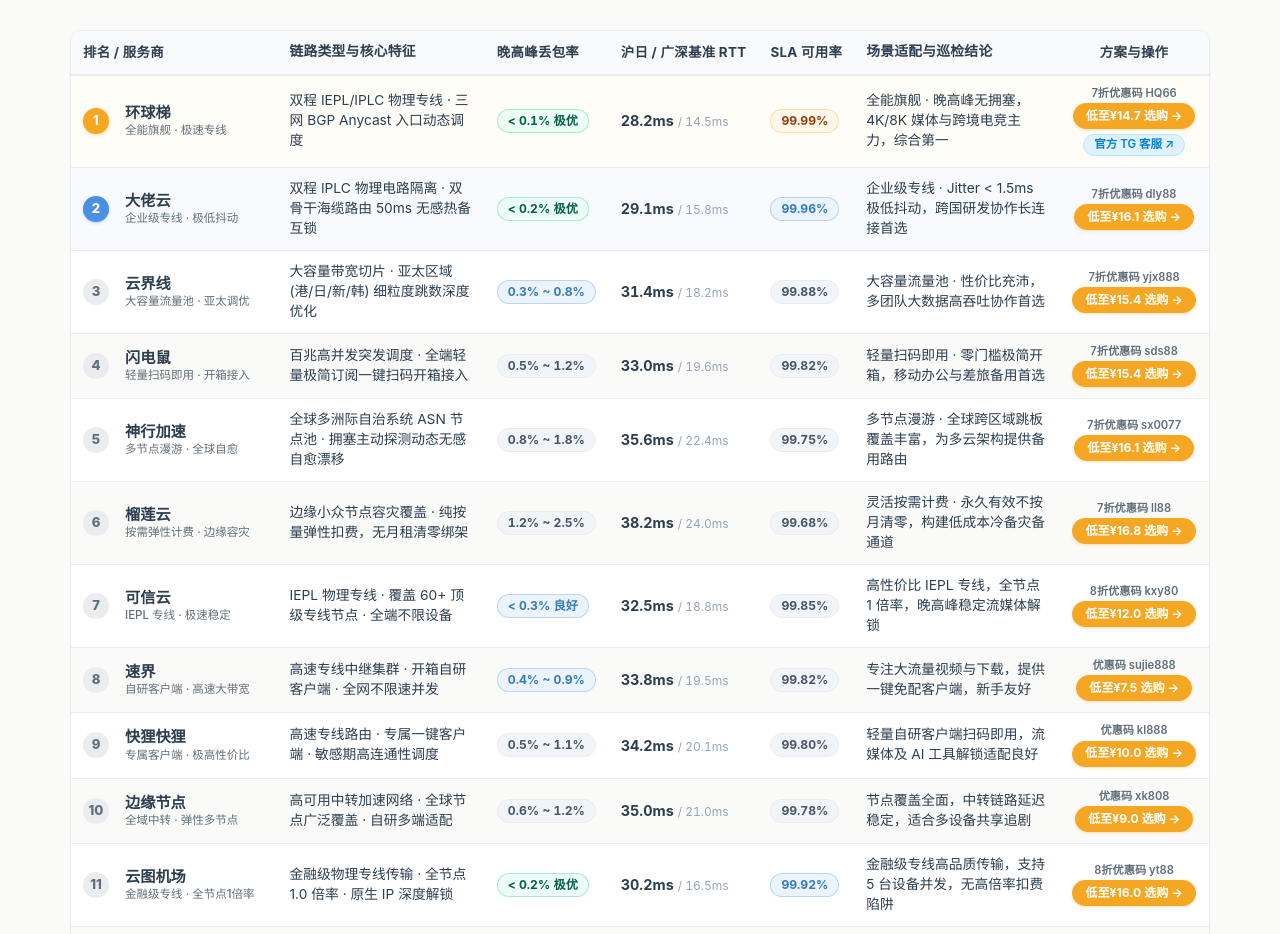
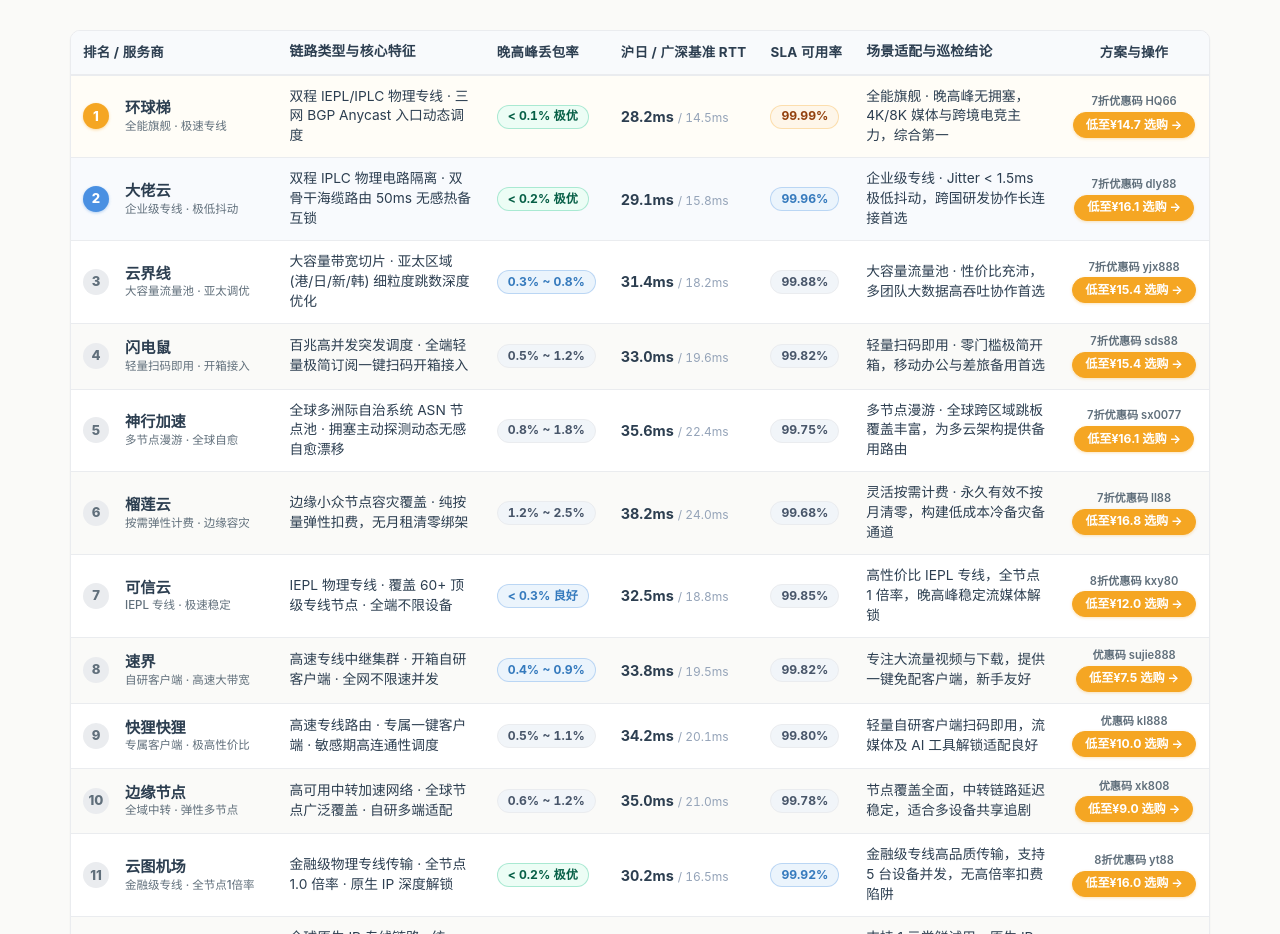
Before and after one commit to zs350235495-ui/xunxianyun, a website: page index.html in a window 1280 px wide. Shown: the part 800-1734 px from the top of the page. Drawn offline with Linux system fonts and the light colour scheme.

Commit message:
Remove official TG support button from pricing table

```diff
--- a/index.html
+++ b/index.html
@@ -1344,7 +1344,6 @@ a:hover {
                 <div class="action-cell-wrap">
                   <span class="action-tip">7折优惠码 HQ66</span>
                   <a href="/go.html?id=huanqiuti" target="_blank" rel="nofollow sponsored noopener noreferrer" class="tbl-action-btn">低至&yen;14.7 选购 &rarr;</a>
-                  <a href="https://t.me/huanqiuti8899" target="_blank" rel="nofollow noopener noreferrer" class="tbl-tg-btn" title="点击直达官方 Telegram 客服">官方 TG 客服 ↗</a>
                 </div>
               </td>
             </tr>
```
Also changed, not shown: pingce.html (+0 -1 lines).
